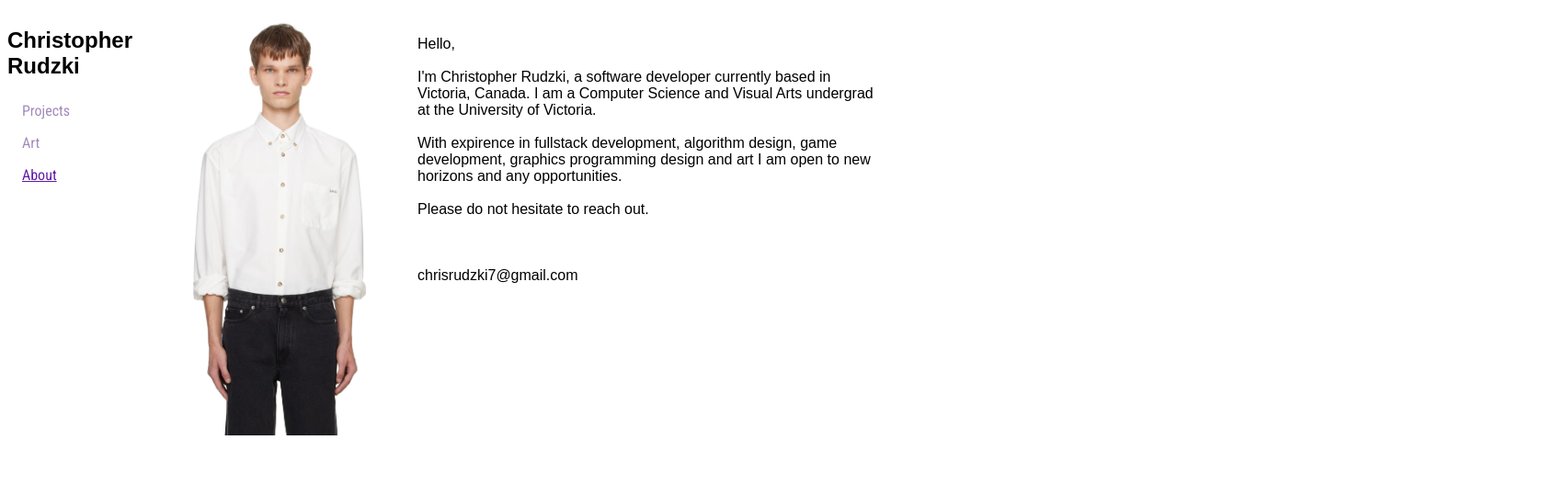
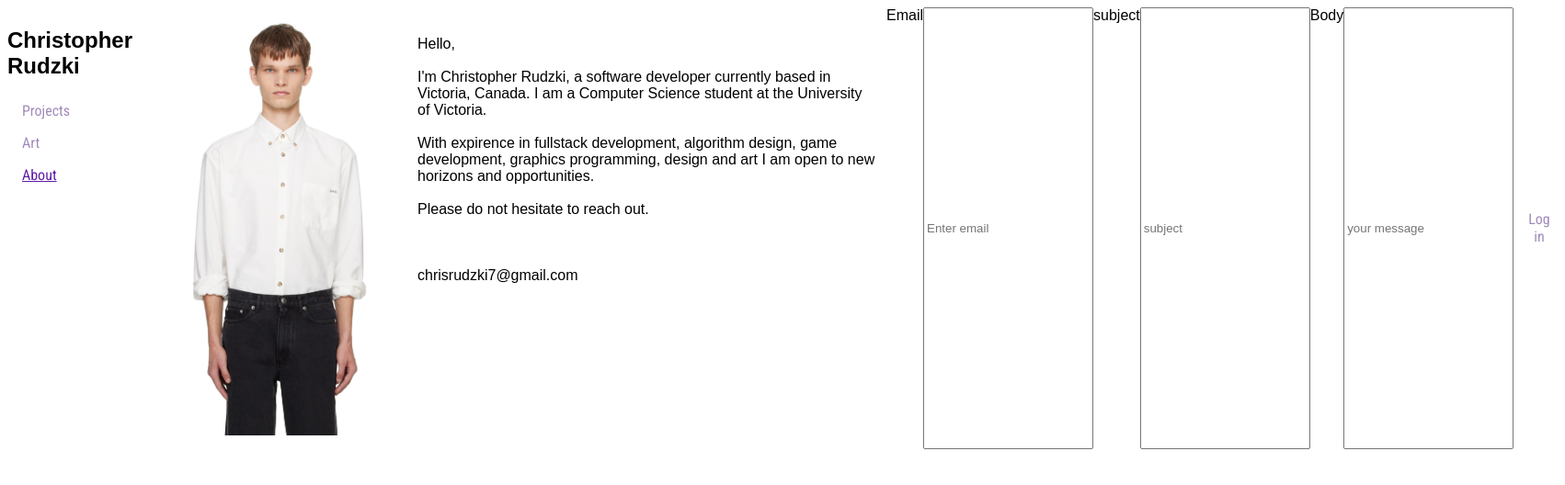
Before and after one commit to chrisrudzki/Personal-Website, a React (Vite) app: page / in a window 1280 px wide. Both pictures are taken after a click on the button "About". Shown: the top 528 px of the page at 92% size, 1702 px wide, since content can reach past the window. Built offline with nearby package versions, Linux system fonts and the light colour scheme.

Commit message:
chanded about me

```diff
--- a/src/App.jsx
+++ b/src/App.jsx
@@ -12,7 +12,6 @@ import ComponentToRender from './components/ComponentToRender.jsx'
 import { useState, useEffect } from "react";
 
 export default function App() {
-
   const [curTab, setCurTab] = useState("Projects");
 
   const [curFullDisplay, setCurFullDisplay] = useState(null);
@@ -74,14 +73,10 @@ export default function App() {
 
   return (
     <>
-
-
     <head>
       <meta charset="UTF-8" />
       <title>Chris Rudzki</title>
     </head>
-
-
 
     <div className="App">
       {curFullArtDisplay ? displayArtImage : undefined}
--- a/src/components/AboutContent.jsx
+++ b/src/components/AboutContent.jsx
@@ -1,4 +1,23 @@
+import { useState } from "react";
+
 export default function AboutContent({ onDisplay }) {
+
+  const [email, setEmail] = useState('');
+  const [subject, setSubject] = useState('');
+  const [body, setBody] = useState('');
+
+  const handleSubmit = async () => {
+    setSubmittedData({ email, password });
+    try{
+      await signInWithEmailAndPassword(auth, email, password);
+      console.log('Submitted:', email, password);
+
+    } catch (error) {
+      setErrorMessage("Wrong e-mail or password, try again");
+      //console.("Failed:", error.code, error.message);
+    }
+  };
+
   return (
     <>
     <div class="content-container">
@@ -12,9 +31,42 @@ export default function AboutContent({ onDisplay }) {
                 //style={{ aspect-ratio: "4/3" }, { width: 300px; }}
               />
     <div class="text-cont">
-      <p>Hello, <br /> <br /> I'm Christopher Rudzki, a software developer currently based in Victoria, Canada. I am a Computer Science and Visual Arts undergrad at the University of Victoria. <br /><br />   With expirence in fullstack development, algorithm design, game development, graphics programming design and art I am open to new horizons and any opportunities. <br /> <br /> Please do not hesitate to reach out. <br /> <br /> <br /> <br />  chrisrudzki7@gmail.com</p>
+      <p>Hello, <br /> <br /> I'm Christopher Rudzki, a software developer currently based in Victoria, Canada. I am a Computer Science student at the University of Victoria. <br /><br />   With expirence in fullstack development, algorithm design, game development, graphics programming, design and art I am open to new horizons and opportunities. <br /> <br /> Please do not hesitate to reach out. <br /> <br /> <br /> <br />  chrisrudzki7@gmail.com</p>
       </div>
    </div>
+
+    <div>Email</div>
+    <input
+        type="email"
+        placeholder="Enter email"
+        value={email}
+        onChange={(e) => setEmail(e.target.value)}
+      />
+
+      <div>subject</div>
+    <input
+        type="text"
+        placeholder="subject"
+        value={subject}
+        onChange={(e) => setSubject(e.target.value)}
+      />
+
+      <div>Body</div>
+    <input
+        type="text"
+        placeholder="your message"
+        value={body}
+        onChange={(e) => setBody(e.target.value)}
+      />
+
+      <button onClick={handleSubmit}>Log in</button>
+
+
+
+
+
+
+
     </>
   );
 }
--- a/src/components/ArtContent.jsx
+++ b/src/components/ArtContent.jsx
@@ -25,7 +25,6 @@ export default function ArtContent({ onDisplay }) {
             </div>
           ))}
         </div>
-
         <div class="gallery-col">
           {artPhotos.slice(2, 4).map((imgName, i) => (
             <div class="gallery-image">
--- a/src/components/ProjectsContent.jsx
+++ b/src/components/ProjectsContent.jsx
@@ -20,8 +20,6 @@ A alternateive map with separate areas between barriers or walls would further e
 
   return (
     <>
-
-
          <div class="content-container">
             <div class="proj-col">
             <h2>Chicken Fun</h2>
@@ -40,13 +38,10 @@ A alternateive map with separate areas between barriers or walls would further e
             <h2>Features</h2>
 
             <ul>
-
                 <li>Three unique wepons</li>
                 <li>Three unique enemies</li>
                 <li>Currency system with weapon upgrade tree</li>
                 <li>Intellegent enemy flocking</li>
-
-
             </ul>
 
         <div class="gallery-row">
```
